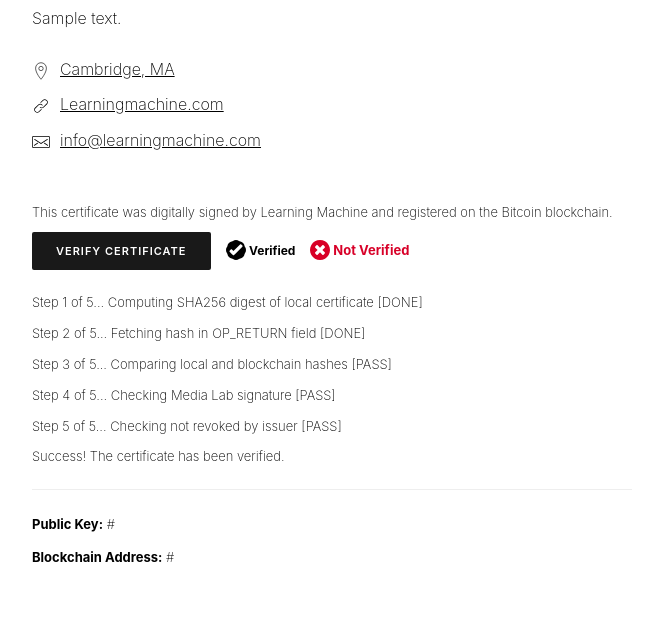
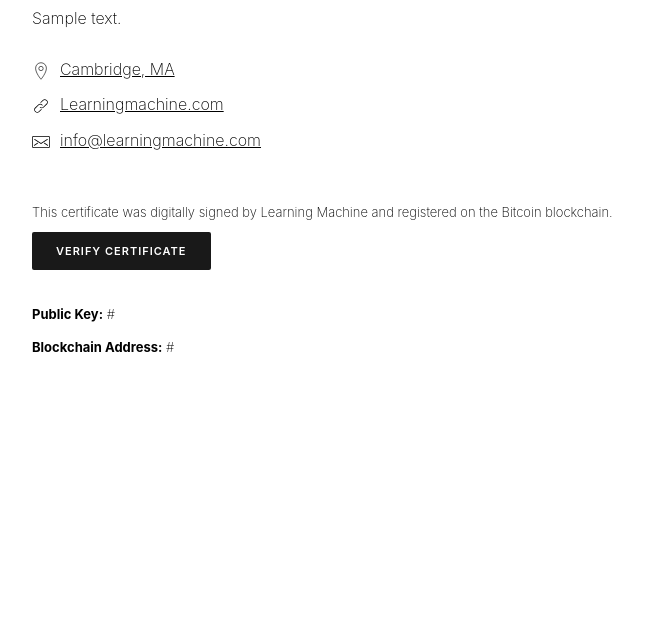
Before and after one commit to blockchain-certificates/cert-viewer, a Flask app: template viewer/templates/award_lm.html in a window 1280 px wide. Shown: the part 442-1060 px from the top of the page, without its empty margins (308-971 px from the left). After the commit the page ends 794 px from the top, so only its background shows below. Run offline with Flask 2, Linux system fonts and the light colour scheme; the template is opened without the code that fills it: most values are stand-ins (such as "Sample title", 1, 10 or a date in 2020); parts of the project's set-up code (start-up, migrations or seed data) failed here and were passed over; some libraries are stand-ins or nearby versions.

Commit message:
a little ui

```diff
--- a/viewer/static/css/style.css
+++ b/viewer/static/css/style.css
@@ -48,3 +48,14 @@
 	margin-top: 12px;
 }
 .public-key, .blockchain-address{font-size: 1.3rem;}
+
+
+
+
+#verified, #not-verified{
+	display: none;
+}
+
+#progress-msg{
+  display: none;
+}
--- a/viewer/static/js/verification.js
+++ b/viewer/static/js/verification.js
@@ -1,34 +1,33 @@
-function hidefields(fields){
-	for(i=0; i<fields.length; i++){
-		$(fields[i]).hide();
-	}
-}
+(function() {
 
   function renderResponse(i, len, data){
-	setTimeout(function(){
+    setTimeout(function() {
       count = i+1;
       total = len-1;
       message = data[0];
       value = data[1];
-		if(i != len-1){
-			$("#progress-msg").html($("#progress-msg").html()+'Step ' + count.toString() +' of ' + total.toString() + "... " +message+'</span>');
-		}
-		setTimeout(function(){
-			if(i == len-1){
-				if(value==true){
-					$("#progress-msg").html($("#progress-msg").html()+"Success! The certificate has been verified.")
+
+      // not on last step
+      if (i != len-1) {
+
+        var messageTemplate = $("<li>Step " + count.toString() + " of " + total.toString() + "... " + message + "</li>");
+        $("#progress-msg").append(messageTemplate);
+
+        setTimeout(function() {
+          messageTemplate.text(messageTemplate.text() + " [" + markMappings[value] + "]");
+        }, 1000);
+
+      } else { // on last one
+        setTimeout(function() {
+          if (value==true) {
+            $("#progress-msg").append("<li>Success! The certificate has been verified.</li>");
             $("#verified").show();
-				}
-				else{
-					$("#progress-msg").html($("#progress-msg").html()+"Oops! The certificate could not be verified.")
+          } else {
+            $("#progress-msg").append("<li>Oops! The certificate could not be verified.</li>");
             $("#not-verified").show();
           }
+        }, 1000)
       }
-			else{
-				$("#progress-msg").html($("#progress-msg").html()+'  ['+markMappings[value]+']<br>')
-			}
-		}, 1000)
-
     }, timeDelay*i);
   }
 
@@ -37,20 +36,26 @@
 
   $(document).ready(function() {
     $( "#verify-button" ).click(function() {
-		hidefields("#not-verified", "#verified");
-		$("#progress-msg").html("");
+      $("#not-verified, #verified").hide();
+
+      $("#progress-msg").empty();
+
       var data = $(this).attr('value');
+
       $.get("/verify?"+data, function(res){
         res = JSON.parse(res);
         $("#progress-msg").show();
+
         if(res == null){
-				$("#progress-msg").html($("#progress-msg").html()+"Oops! There was an issue connecting to the Blockchain.info API")
-			}
-			else{
-				for(i=0; i<res.length; i++){
+          $("#progress-msg").append("<li>Oops! There was an issue connecting to the Blockchain.info API</li>");
+        } else {
+          for (i=0; i<res.length; i++) {
             renderResponse(i, res.length, res[i])
           }
         }
       });
     });
   });
+
+
+})();
--- a/viewer/templates/award_lm.html
+++ b/viewer/templates/award_lm.html
@@ -58,11 +58,11 @@
 
       <div class="verify">
         <p>This certificate was digitally signed by Learning Machine and registered on the Bitcoin blockchain.</p>
-        <button> Verify certificate</button>
-        <span class="verified"><img id="verified-icon" src="/static/img/verified.svg"> Verified </span>
-        <span class="not-verified"><img id="verified-icon" src="/static/img/not-verified.svg"> Not Verified </span>
+        <button id="verify-button" value="{{verification_info}}">Verify certificate</button>
+        <span id="verified" class="verified"><img id="verified-icon" src="/static/img/verified.svg"> Verified </span>
+        <span id="not-verified" class="not-verified"><img id="not-verified-icon" src="/static/img/not-verified.svg"> Not Verified </span>
 
-        <ul class="verifying">
+        <ul id="progress-msg" class="verifying">
             <li>Step 1 of 5... Computing SHA256 digest of local certificate [DONE]</li>
             <li>Step 2 of 5... Fetching hash in OP_RETURN field [DONE]</li>
             <li>Step 3 of 5... Comparing local and blockchain hashes [PASS]</li>
@@ -82,6 +82,8 @@
 
   </div>
 
+  <script src="https://ajax.googleapis.com/ajax/libs/jquery/1.11.2/jquery.min.js"></script>
+  <script src="/static/js/verification.js"></script>
 
 <!-- End Document
   –––––––––––––––––––––––––––––––––––––––––––––––––– -->
```
Lines whose indentation alone changed are shown as unchanged.
